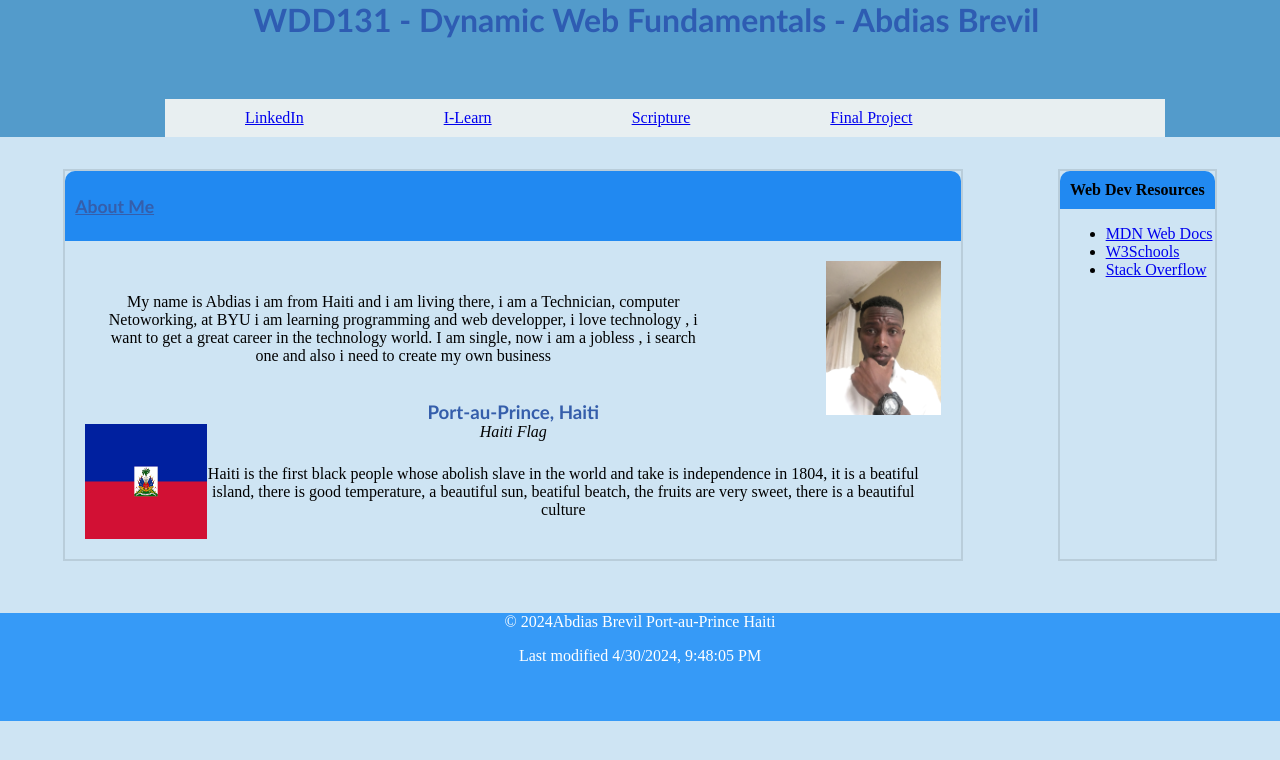
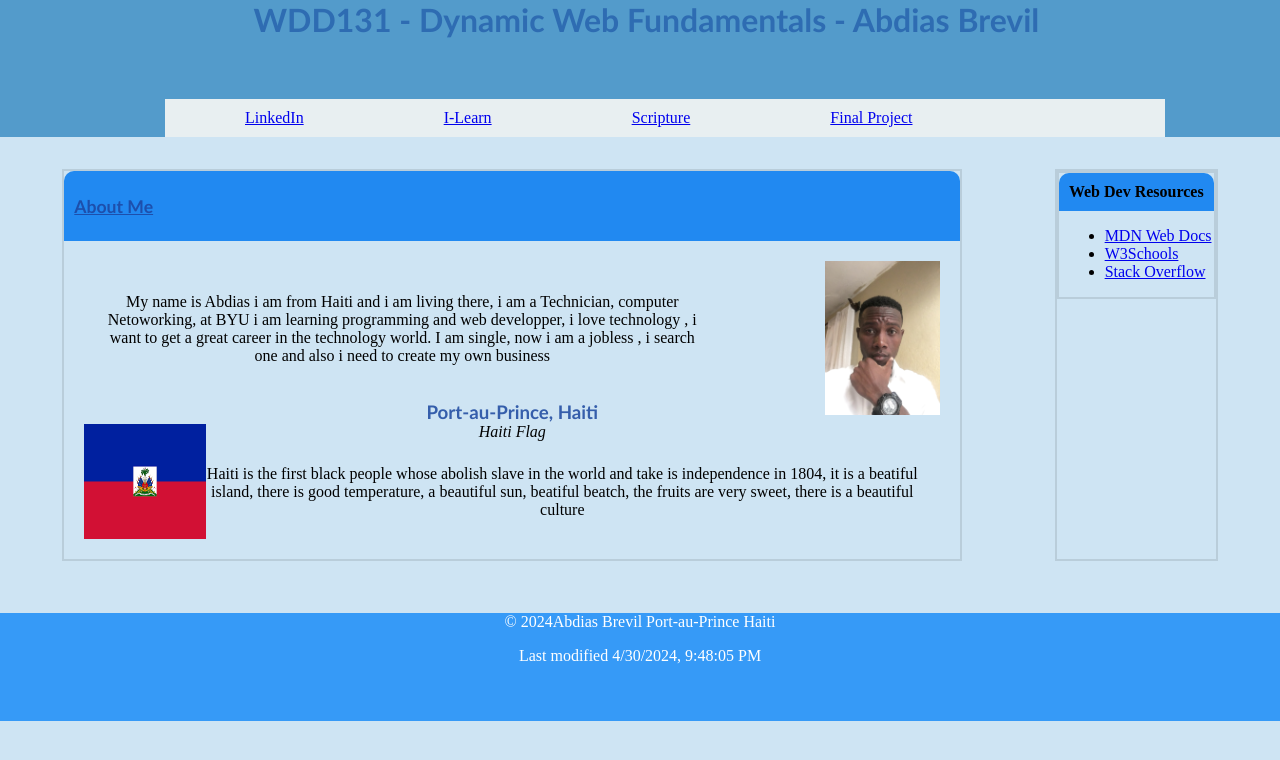
Before and after one commit to abby996/wdd131web, a plain HTML site: page week01/basic-layout.html in a window 1280 px wide. Drawn offline with Linux system fonts and the light colour scheme; a web font is replaced by a local one.

Commit message:
About me

```diff
--- a/week01/basic-layout.html
+++ b/week01/basic-layout.html
@@ -4,8 +4,8 @@
     <meta charset="UTF-8">
     <meta name="viewport" content="width=device-width, initial-scale=1.0">
     <title>WDD 131 - Dynamic Web Fundamentals - Abdias Brevil</title>
-    <meta description= "" content="WDD 131 - Dynamic Web Fundamentals - Abdias Brevil ">
-    <meta author="abdias">
+    <meta name="description" content="WDD 131 - Dynamic Web Fundamentals - Abdias Brevil">
+    <meta name="author" content="Abdias Brevil">
     <link href="styles/layout.css" rel="stylesheet">
 
     <link rel="preconnect" href="https://fonts.googleapis.com">
@@ -51,23 +51,16 @@
         </section>
 
         <section class="card">
-            <aside class="aside-content">
+            <section class="card">
                 <h4>Web Dev Resources</h4>
-            </aside>
 
+                <ul>
+                    <li><a href="https://developer.mozilla.org/en-US/">MDN Web Docs</a></li>
+                    <li><a href="https://www.w3schools.com/">W3Schools</a></li>
+                    <li><a href="https://stackoverflow.com/">Stack Overflow</a></li>
+                </ul>
+            </section>
 
-         <ul>
-
-            <li>
-                <a href="https://developer.mozilla.org/en-US/">MDN Web Docs</a></li>
-            <li>
-                <a href="https://www.w3schools.com/">W3Schools</a></li>
-
-            <li><a href="https://stackoverflow.com/">Stack Overflow</a></li>
-
-         </ul>
-
-        </section>
     </main>
     <footer  class="footer">
     <p class="year-highlight"> </p>
--- a/week01/styles/layout.css
+++ b/week01/styles/layout.css
@@ -38,14 +38,14 @@ h1{
     font-size: 2rem;
     text-align: center;
     font-family:'Trebuchet MS', 'Lucida Sans Unicode', 'Lucida Grande', 'Lucida Sans', Arial, sans-serif;
-    color: #2e5cb2;
+    color: #2e6cb2;
     margin-left:1%;
 
 }
 
 h2
 {text-align: left;
-    color: #355eab;
+    color: #1d4fac;
     text-decoration: underline;
 	margin-left: 10%;
 
@@ -253,6 +253,15 @@ p {
         border-top-right-radius: 10px;
 
 }
+h4{     background-color: #2189f1;
+    text-align: center;
+    padding: 10px;
+    padding-top: 10px;
+    padding-right: 10px;
+    padding-bottom: 10px;
+    padding-left: 10px;
+    border-top-left-radius: 10px;
+    border-top-right-radius: 10px;}
 aside {
     display: block;
     unicode-bidi: isolate;
```
